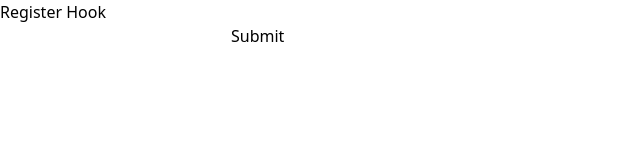
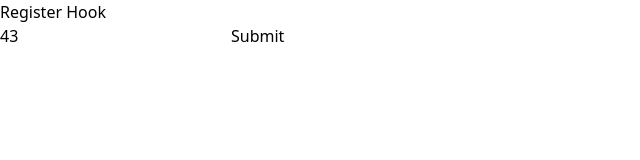
Before and after one commit to jobayed24/Learn-React, a React (Vite) app: page / in a window 1280 px wide. Shown: the top 160 px of the page, without its empty margins (0-640 px from the left). Built offline with nearby package versions, Linux system fonts and the light colour scheme.

Commit message:
register-(value): set value when register

```diff
--- a/src/components/ReactHookForm/Register.jsx
+++ b/src/components/ReactHookForm/Register.jsx
@@ -1,10 +1,10 @@
-import React from 'react'
-import { useForm } from 'react-hook-form'
+import React from 'react';
+import { useForm } from 'react-hook-form';
 
 export default function Register() {
     const {register,handleSubmit}=useForm()
     function handleOnSubmit(formData){
-        console.log(formData)
+       console.log(formData)
     }
   return (
     <>
@@ -12,8 +12,9 @@ export default function Register() {
      <form onSubmit={handleSubmit(handleOnSubmit)}>
      <input
        type='number'
+       value='4'
        className='border-blue-500 border-2 rounded-md'
-       {...register('firstname',{valueAsNumber: true})}
+       {...register('date',{value: '43',valueAsNumber: true})}
       />
       <input type='submit' />
      </form>
```
